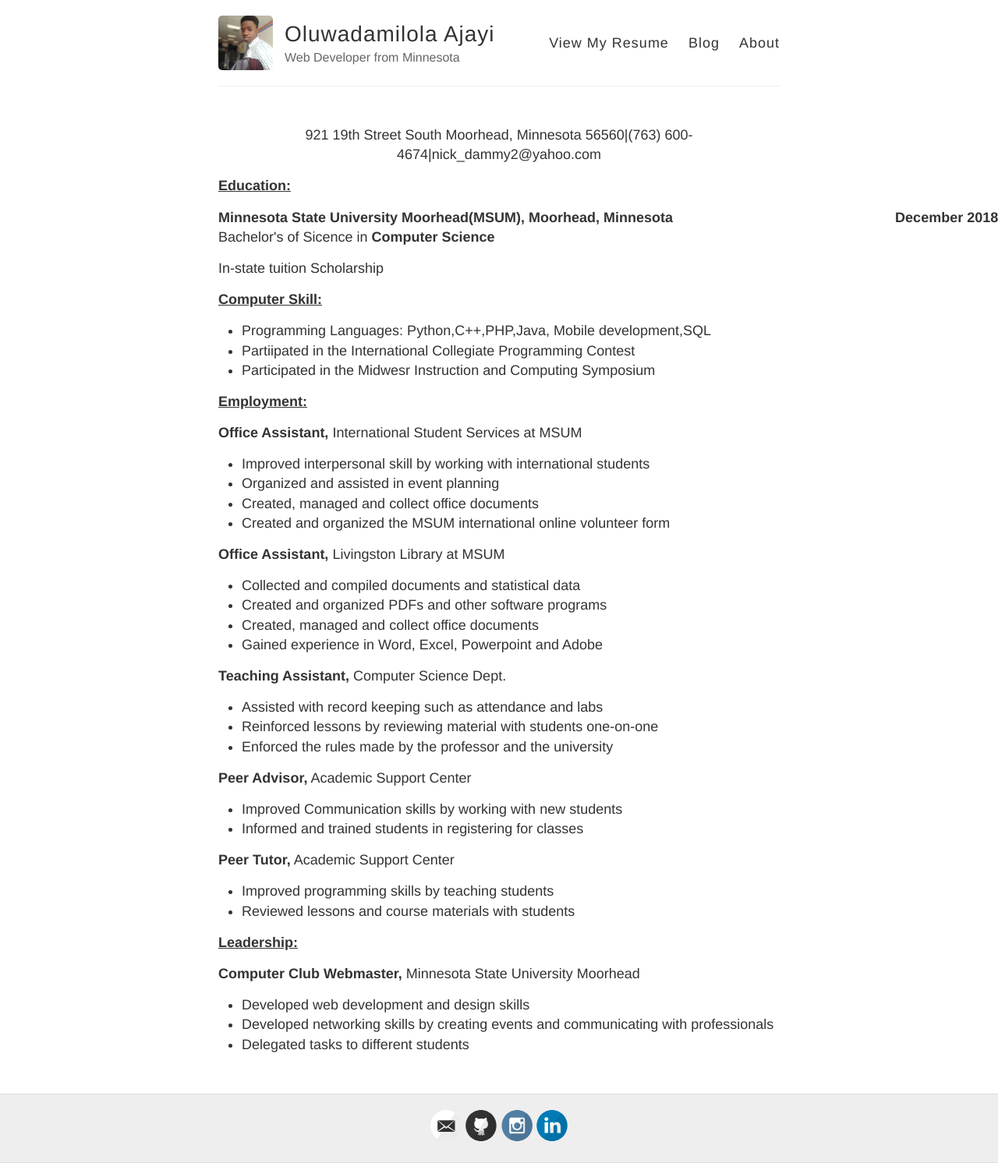
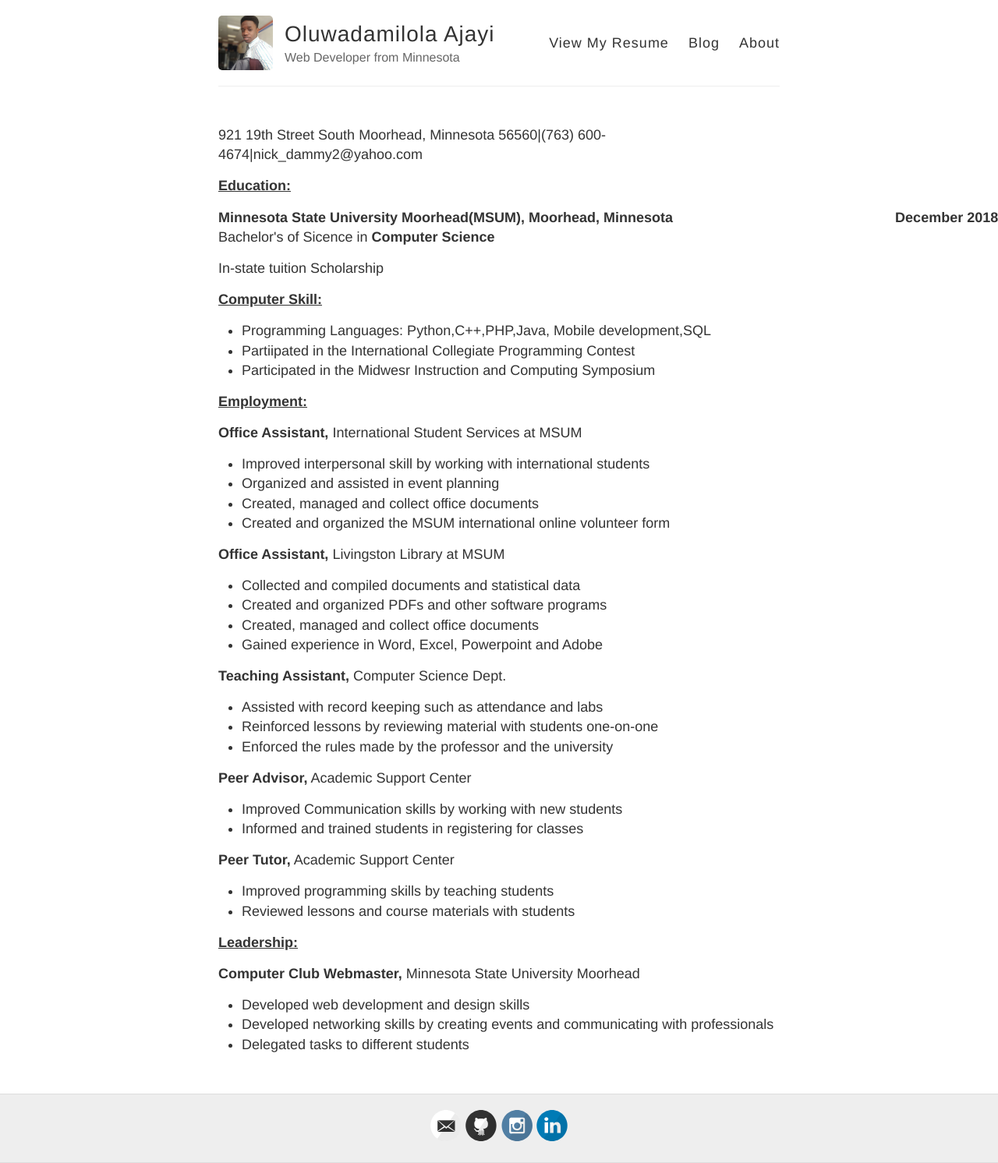
Before and after one commit to ajayiol/ajayiol.github.io, a Jekyll site: the page built from resume.md, in a window 1280 px wide. Shown: the whole page at 78% size. Built offline with Jekyll 4.4.1, drawn with Linux system fonts in a browser that asks for light colours.

```diff
--- a/resume.md
+++ b/resume.md
@@ -7,7 +7,7 @@ permalink: /resume/
 
 
 
-<center>921 19th Street South Moorhead, Minnesota 56560|(763) 600-4674|nick_dammy2@yahoo.com</center>
+921 19th Street South Moorhead, Minnesota 56560|(763) 600-4674|nick_dammy2@yahoo.com
 
 <p><u><b>Education:</b></u></p>
 
```
